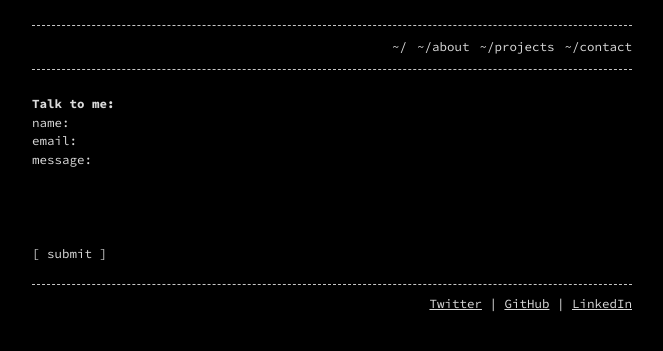
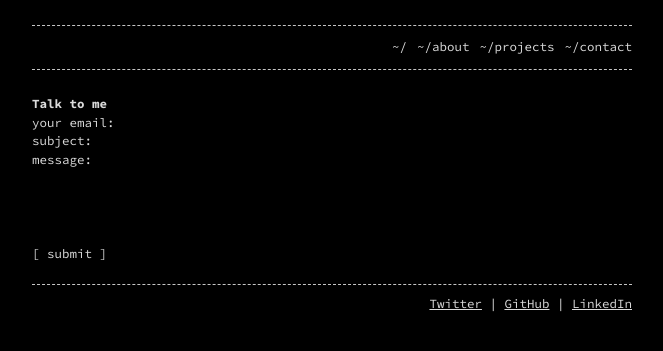
Before and after one commit to M4TT0CK/M4TT0CK.github.io, a Jekyll site: the page built from contact.md, in a window 1280 px wide. Shown: the top 351 px of the page, without its empty margins (308-971 px from the left). Built offline with Jekyll 4.4.1, drawn with Linux system fonts in a browser that asks for light colours.

Commit message:
Adds contact functionality

```diff
--- a/contact.md
+++ b/contact.md
@@ -9,14 +9,14 @@ permalink: /contact
 ---
 
 
-# Talk to me:
+# Talk to me
 
 
-<form>
+<form action="https://formspree.io/xnqgnrqg" method="POST">
 
-  <input type="text" id="name" name="name" placeholder="name:" autocomplete="off">
+  <input type="text" id="email" name="email" placeholder="your email:" autocomplete="off">
 
-  <input type="text" id="email" name="email" placeholder="email:" autocomplete="off">
+  <input type="text" id="subject" name="subject" placeholder="subject:" autocomplete="off">
 
   <textarea rows="5" id="message" name="message" placeholder="message:" autocomplete="off"></textarea>
 
```
